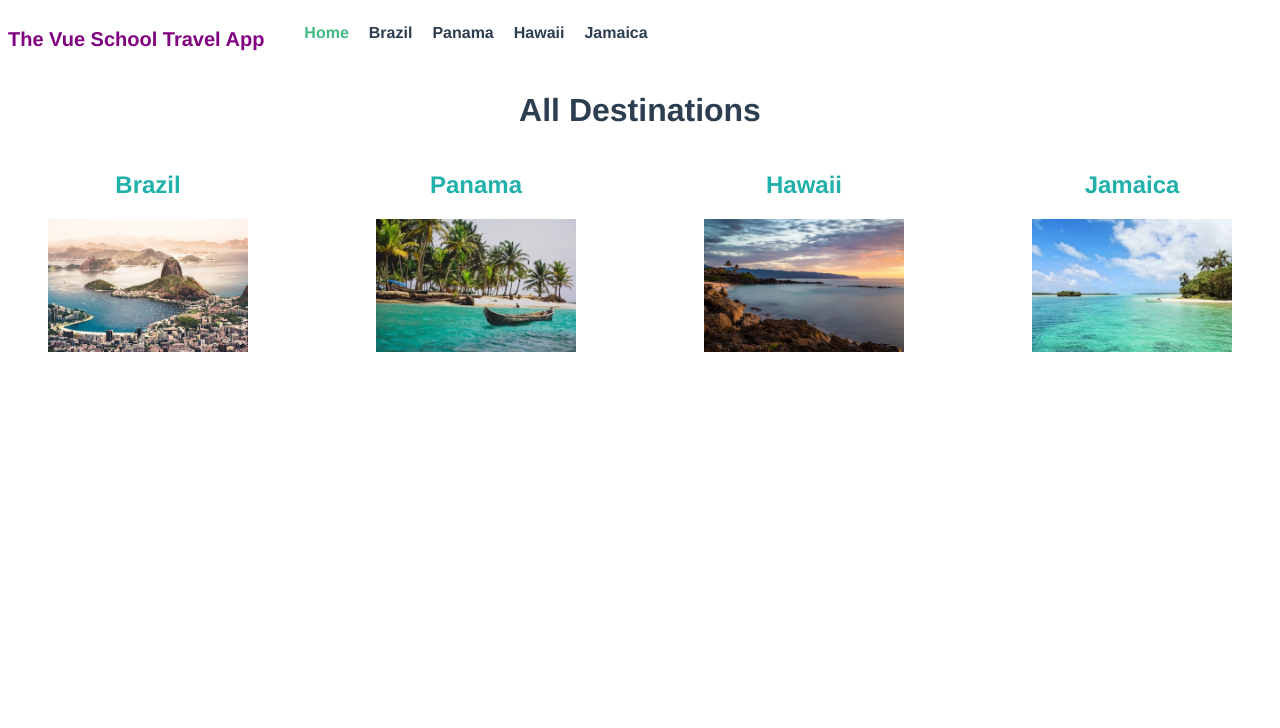
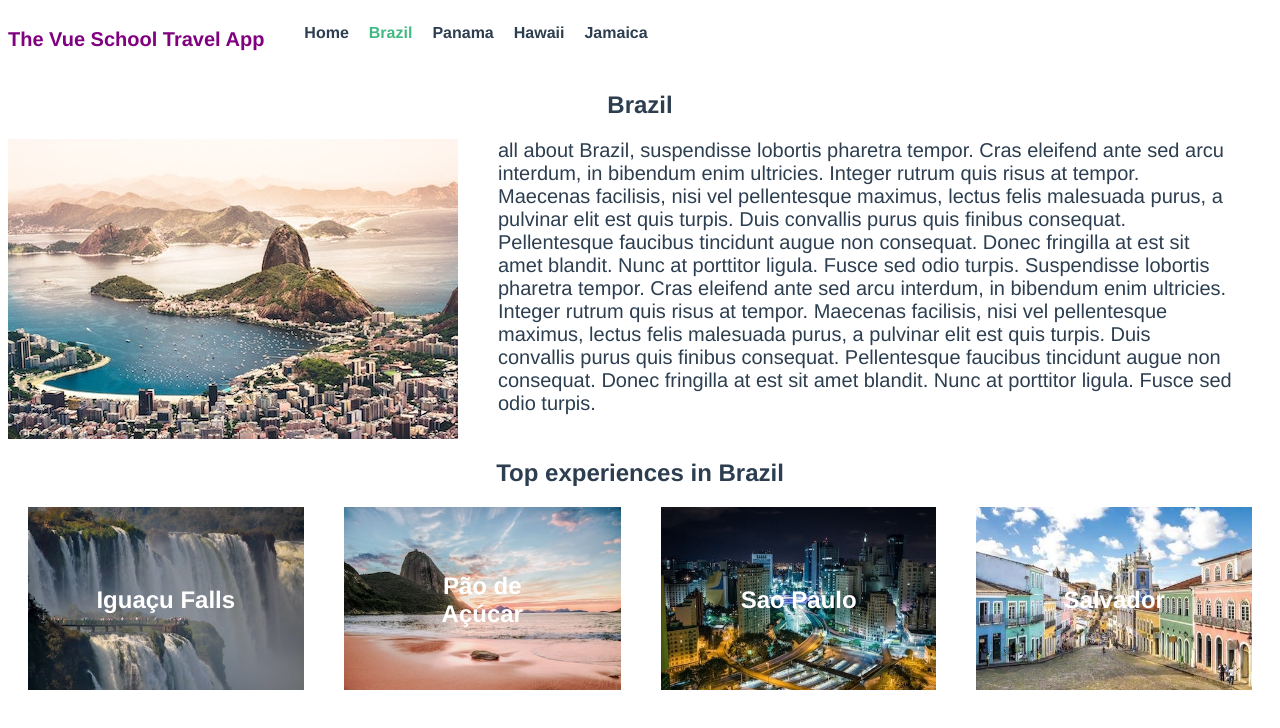
Before and after one commit to bernardojachegou/vue_travel_app, a Vue app: page /destination/brazil in a window 1280 px wide. Shown: the top 728 px of the page. Built offline with nearby package versions, Linux system fonts and the light colour scheme.

Commit message:
Setting new informations: To avoid using data inside a component, we can use props to set the data statements; Nested routes: using pages/components as children to avoid loading a new page;

```diff
--- a/src/components/TheNavigation.vue
+++ b/src/components/TheNavigation.vue
@@ -13,7 +13,7 @@
         <router-link
           :to="{
             name: 'DestinationDetails',
-            params: { id: destination.id },
+            params: { slug: destination.slug },
           }"
         >
           {{ destination.name }}
@@ -29,7 +29,6 @@ export default {
   data() {
     return {
       destinations: store.destinations,
-      destinationId: this.$route.params.id,
     };
   },
 };
--- a/src/router/index.js
+++ b/src/router/index.js
@@ -9,20 +9,35 @@ const routes = [
     path: "/",
     name: "Home",
     component: Home,
+    props: true,
   },
   {
-    path: "/details/:id",
+    path: "/destination/:slug",
     name: "DestinationDetails",
+    props: true,
     component: () =>
       import(
         /* webpackChunkName: "DestinationDetails"
          */ "../views/DestinationDetails"
       ),
+    children: [
+      {
+        path: ":experienceSlug",
+        name: "experienceDetails",
+        props: true,
+        compoent: () =>
+          import(
+            /* webpackChunkName: "ExperienceDetails"
+             */ "../views/ExperienceDetails"
+          ),
+      },
+    ],
   },
 ];
 
 const router = new VueRouter({
   routes,
+  mode: "history",
 });
 
 export default router;
--- a/src/views/DestinationDetails.vue
+++ b/src/views/DestinationDetails.vue
@@ -1,4 +1,5 @@
 <template>
+  <div>
     <section class="destinations">
       <h1>{{ destination.name }}</h1>
       <div class="destination-details">
@@ -9,20 +10,51 @@
         <p>{{ destination.description }}</p>
       </div>
     </section>
+    <section class="experiences">
+      <h2>Top experiences in {{ destination.name }}</h2>
+      <div class="cards">
+        <div
+          v-for="experience in destination.experiences"
+          :key="experience.slug"
+          class="card"
+        >
+          <router-link
+            :to="{
+              name: 'experienceDetails',
+              params: { experienceSlug: experience.slug },
+            }"
+          >
+            <img
+              :src="require(`@/assets/${experience.image}`)"
+              :alt="experience.name"
+            />
+            <span class="card_text">
+              {{ experience.name }}
+            </span>
+          </router-link>
+        </div>
+      </div>
+      <!-- <router-view :key="$route.path" /> -->
+    </section>
+  </div>
 </template>
 
 <script>
 import store from "@/store";
 export default {
   data() {
-    return {
-      destinationId: this.$route.params.id,
-    };
+    return {};
+  },
+  props: {
+    slug: {
+      type: String,
+      required: true,
+    },
   },
   computed: {
     destination() {
       return store.destinations.find(
-        (destination) => destination.id === this.destinationId
+        (destination) => destination.slug === this.slug
       );
     },
   },
@@ -37,7 +69,8 @@ img {
   max-height: 400px;
 }
 
-.destination-details {
+.destination-details,
+.cards {
   display: flex;
   justify-content: space-between;
 }
@@ -47,4 +80,24 @@ p {
   font-size: 20px;
   text-align: left;
 }
+
+.card img {
+  max-height: 200px;
+}
+
+.card {
+  padding: 0 20px;
+  position: relative;
+}
+
+.card_text {
+  position: absolute;
+  top: 50%;
+  left: 50%;
+  transform: translate(-50%, -50%);
+  color: white;
+  font-size: 24px;
+  font-weight: bold;
+  text-decoration: none;
+}
 </style>
--- /dev/null
+++ b/src/views/ExperienceDetails.vue
@@ -0,0 +1,59 @@
+<template>
+  <section>
+    <h1>Experiences</h1>
+    <h2>{{ experience.name }}</h2>
+    <div class="experience-details">
+      <img
+        :src="require(`@/assets/${experience.image}`)"
+        :alt="experience.name"
+      />
+      <p>{{ experience.description }}</p>
+    </div>
+  </section>
+</template>
+
+<script>
+import store from "@/store";
+export default {
+  props: {
+    slug: {
+      type: String,
+      required: true,
+    },
+    experienceSlug: {
+      type: String,
+      required: true,
+    },
+  },
+  computed: {
+    destination() {
+      return store.destinations.find(
+        (destination) => destination.slug === this.slug
+      );
+    },
+    experience() {
+      return this.destination.experiences.find(
+        (experience) => experience.slug === this.experienceSlug
+      );
+    },
+  },
+};
+</script>
+
+<style scoped>
+img {
+  max-width: 600px;
+  height: auto;
+  width: 100%;
+  max-height: 400px;
+}
+.experience-details {
+  display: flex;
+  justify-content: space-between;
+}
+p {
+  margin: 0 40px;
+  font-size: 20px;
+  text-align: left;
+}
+</style>
--- a/src/views/Home.vue
+++ b/src/views/Home.vue
@@ -4,13 +4,19 @@
     <div class="destinations">
       <div v-for="destination in destinations" :key="destination.name">
         <router-link
-          :to="{ name: 'DestinationDetails', params: { id: destination.id } }"
+          :to="{
+            name: 'DestinationDetails',
+            params: { slug: destination.slug },
+          }"
         >
           <h2>{{ destination.name }}</h2>
         </router-link>
         <figure>
           <router-link
-            :to="{ name: 'DestinationDetails', params: { id: destination.id } }"
+            :to="{
+              name: 'DestinationDetails',
+              params: { slug: destination.slug },
+            }"
           >
             <img
               :src="require(`@/assets/${destination.image}`)"
```
Lines whose indentation alone changed are shown as unchanged.
